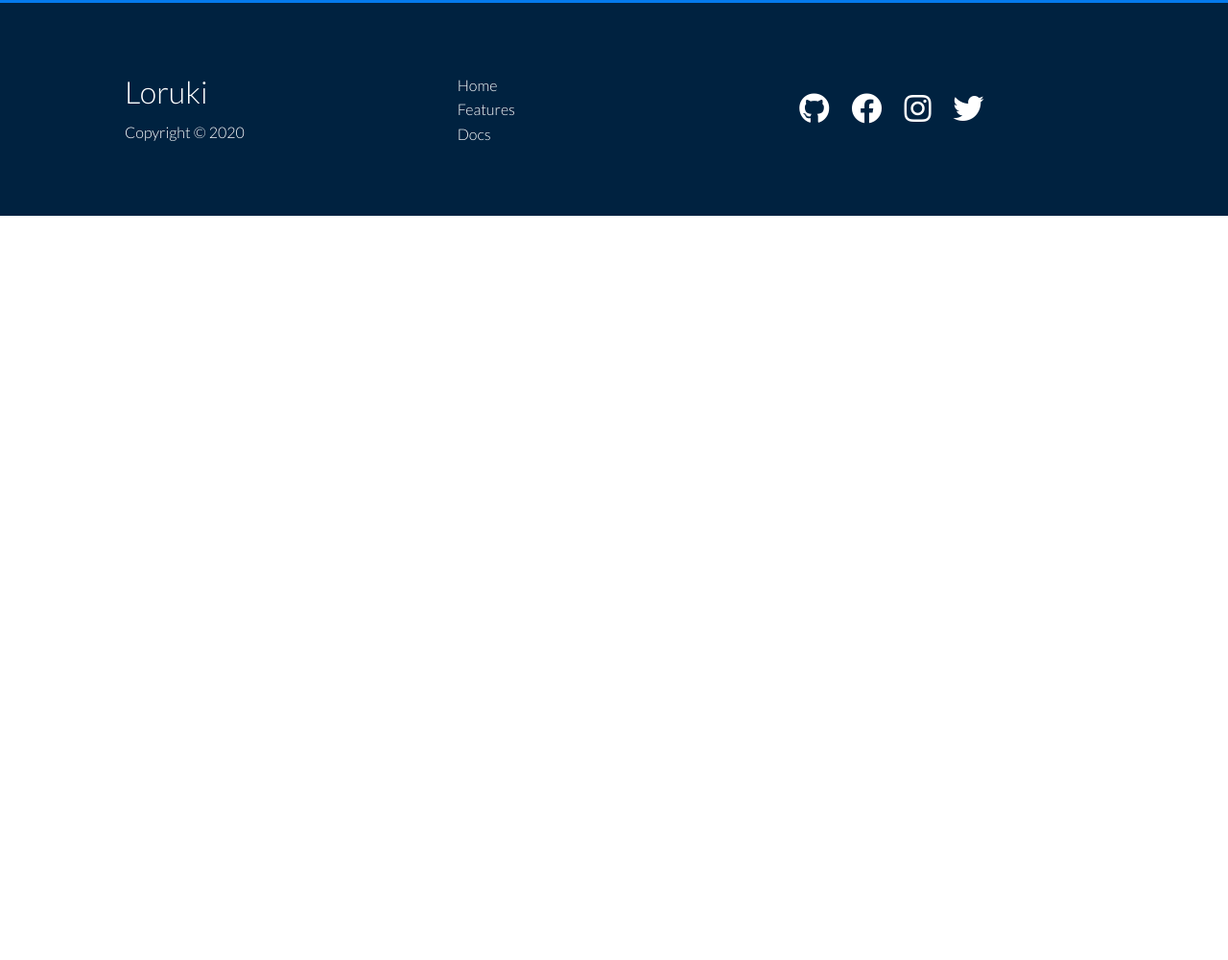
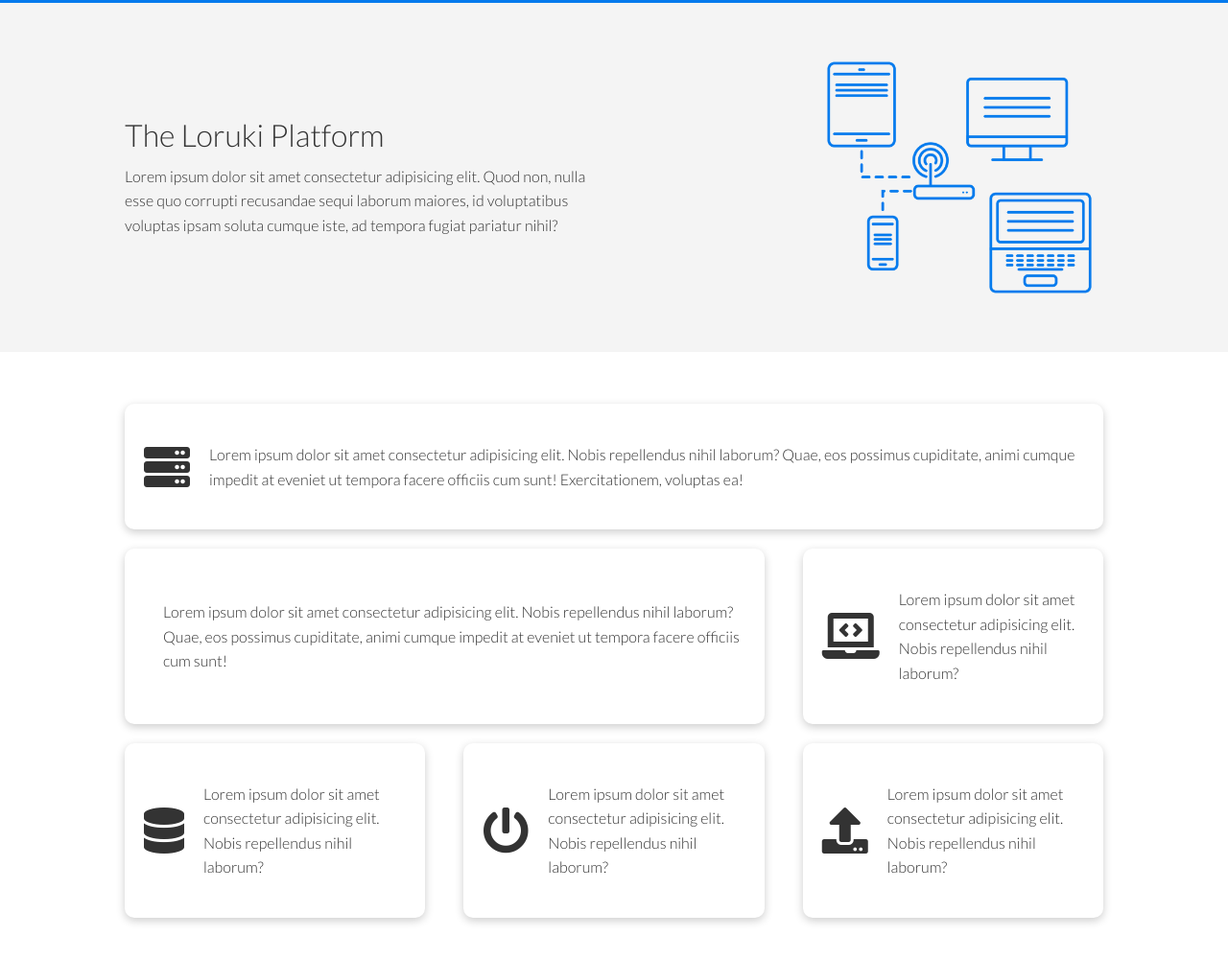
Before and after one commit to lucian-iernye/html-css-js-websites, a plain HTML site: page Loruki - Cloud Hosting Platform/features.html in a window 1280 px wide. Shown: the part 331-1332 px from the top of the page at 96% size. Before the commit the page ends 800 px from the top, so only its background shows below. Drawn offline with Linux system fonts and the light colour scheme.

Commit message:
features page finished, without media queries

```diff
--- a/Loruki - Cloud Hosting Platform/css/style.css
+++ b/Loruki - Cloud Hosting Platform/css/style.css
@@ -184,6 +184,7 @@ img {
 .languages .card:hover {
   transform: translateY(-15px);
 }
+/* ------------------------------------------------------------------------ */
 
 /* features page */
 /* head */
@@ -192,11 +193,34 @@ img {
   justify-self: flex-end;
 }
 
+/* subhead */
+.features-sub-head img {
+  width: 300px;
+  justify-self: flex-end;
+}
+
+/* main */
+.features-main .card > i {
+  margin-right: 20px;
+}
+
+.features-main .grid {
+  padding: 30px;
+}
+
+.features-main .grid > *:first-child {
+  grid-column: 1 / span 3;
+}
+
+.features-main .grid > *:nth-child(2) {
+  grid-column: 1 / span 2;
+}
+
 /* footer */
 .footer .socials a {
   margin: 0 10px;
 }
-
+/* --------------------------------------------------------------------- */
 /* media queries */
 
 /* tablets and under */
--- a/Loruki - Cloud Hosting Platform/features.html
+++ b/Loruki - Cloud Hosting Platform/features.html
@@ -44,6 +44,76 @@
         <img src="images/server.png" alt="" />
       </div>
     </section>
+    <!-- end head area -->
+
+    <!-- start sub-head area -->
+    <section class="features-sub-head bg-light py-3">
+      <div class="container grid">
+        <div>
+          <h1 class="md">The Loruki Platform</h1>
+          <p>
+            Lorem ipsum dolor sit amet consectetur adipisicing elit. Quod non,
+            nulla esse quo corrupti recusandae sequi laborum maiores, id
+            voluptatibus voluptas ipsam soluta cumque iste, ad tempora fugiat
+            pariatur nihil?
+          </p>
+        </div>
+        <img src="images/server2.png" alt="" />
+      </div>
+    </section>
+    <!-- end sub-head area -->
+
+    <!-- start main area -->
+    <section class="features-main my-2">
+      <div class="container grid grid-3">
+        <div class="card flex">
+          <i class="fas fa-server fa-3x"></i>
+          <p>
+            Lorem ipsum dolor sit amet consectetur adipisicing elit. Nobis
+            repellendus nihil laborum? Quae, eos possimus cupiditate, animi
+            cumque impedit at eveniet ut tempora facere officiis cum sunt!
+            Exercitationem, voluptas ea!
+          </p>
+        </div>
+        <div class="card flex">
+          <i class="fas fa-network fa-3x"></i>
+          <p>
+            Lorem ipsum dolor sit amet consectetur adipisicing elit. Nobis
+            repellendus nihil laborum? Quae, eos possimus cupiditate, animi
+            cumque impedit at eveniet ut tempora facere officiis cum sunt!
+          </p>
+        </div>
+        <div class="card flex">
+          <i class="fas fa-laptop-code fa-3x"></i>
+          <p>
+            Lorem ipsum dolor sit amet consectetur adipisicing elit. Nobis
+            repellendus nihil laborum?
+          </p>
+        </div>
+        <div class="card flex">
+          <i class="fas fa-database fa-3x"></i>
+          <p>
+            Lorem ipsum dolor sit amet consectetur adipisicing elit. Nobis
+            repellendus nihil laborum?
+          </p>
+        </div>
+        <div class="card flex">
+          <i class="fas fa-power-off fa-3x"></i>
+          <p>
+            Lorem ipsum dolor sit amet consectetur adipisicing elit. Nobis
+            repellendus nihil laborum?
+          </p>
+        </div>
+        <div class="card flex">
+          <i class="fas fa-upload fa-3x"></i>
+          <p>
+            Lorem ipsum dolor sit amet consectetur adipisicing elit. Nobis
+            repellendus nihil laborum?
+          </p>
+        </div>
+      </div>
+    </section>
+    <!-- end main area -->
 
     <!-- start footer -->
     <footer class="footer bg-dark py-5">
```
